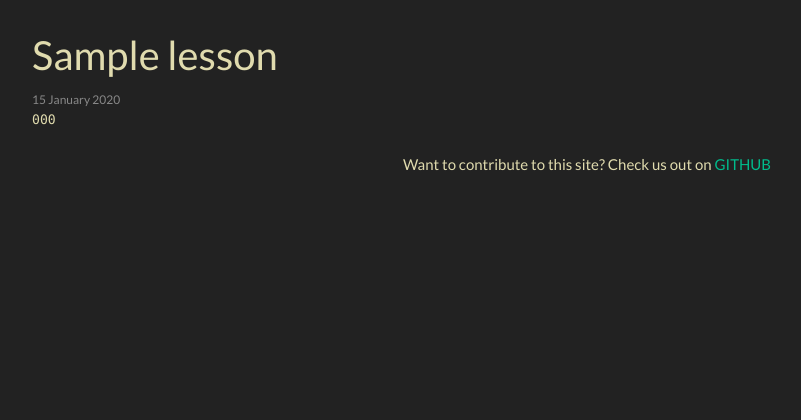
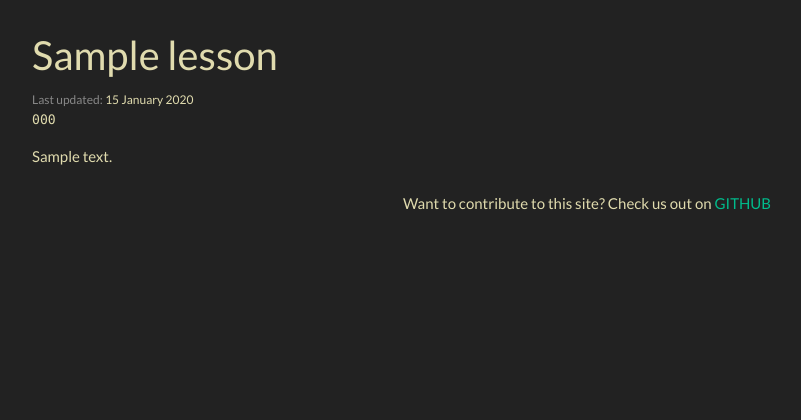
Before and after one commit to robotlightsyou/python-fast-basics, a Django app: a page that uses pysite/lessons/templates/lessons/lesson_detail.html in a window 1280 px wide. Shown: the part 304-724 px from the top of the page, without its empty margins (53-854 px from the left). Run offline with Django 3.2, Linux system fonts and the light colour scheme; tables that the repository leaves empty hold one stand-in row (values such as "Sample post"); parts of the project's set-up code (start-up, migrations or seed data) failed here and were passed over; some libraries are stand-ins or nearby versions.

Commit message:
date last_updated

```diff
--- a/pysite/lessons/models.py
+++ b/pysite/lessons/models.py
@@ -6,7 +6,7 @@ class Lesson(models.Model):
     name = models.CharField(max_length=256)
     id = models.AutoField(primary_key=True)
     custom_key = models.CharField(max_length=24, default=id)
-    pub_date = models.DateTimeField(default=timezone.now)
+    pub_date = models.DateTimeField(verbose_name="Last updated", auto_now=True)
     slug = models.SlugField(null=False, unique=True)
 
     class Meta():
--- a/pysite/lessons/templates/lessons/lesson_detail.html
+++ b/pysite/lessons/templates/lessons/lesson_detail.html
@@ -17,13 +17,14 @@
         <div class="media-body">
             <div class="article-metadata">
                 <h2>{{ lesson.name }}</h2>
-                <small class="text-muted">{{ lesson.pub_date |date:"d F Y" }}</small>
+                <small class="text-muted">Last updated: </small><small>{{ lesson.pub_date |date:"d F Y" }}</small>
             </div>
                 {% for element in elements %}
                     {% if not element.code %}
                         <p>{{ element.body|safe }}</p>
                     {% else %}
                         <pre>{{ element.code }}</pre>
+                        <p>{{ element.body|safe }}</p>
                     {% endif %}
                 {% endfor %}
         </div>
```
Also changed, not shown: pysite/lessons/migrations/0011_auto_20210314_2113.py (added).
